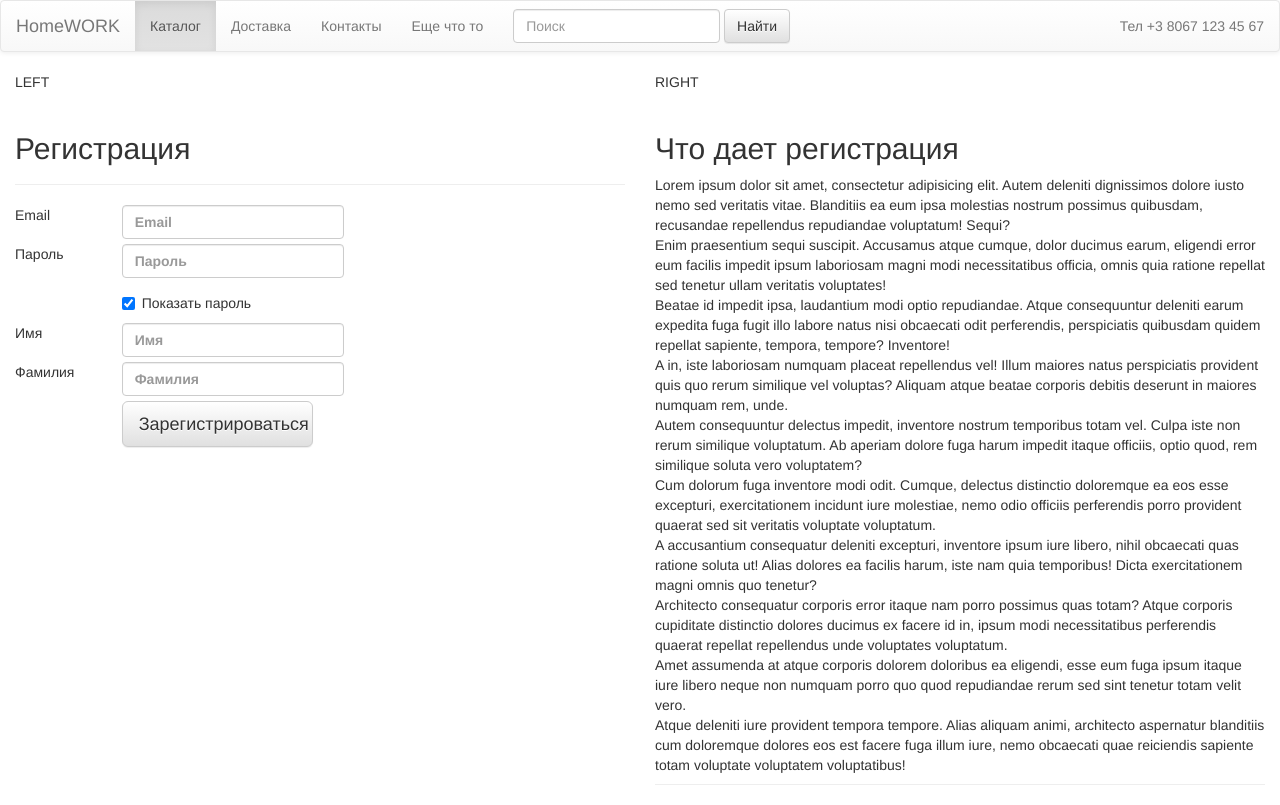
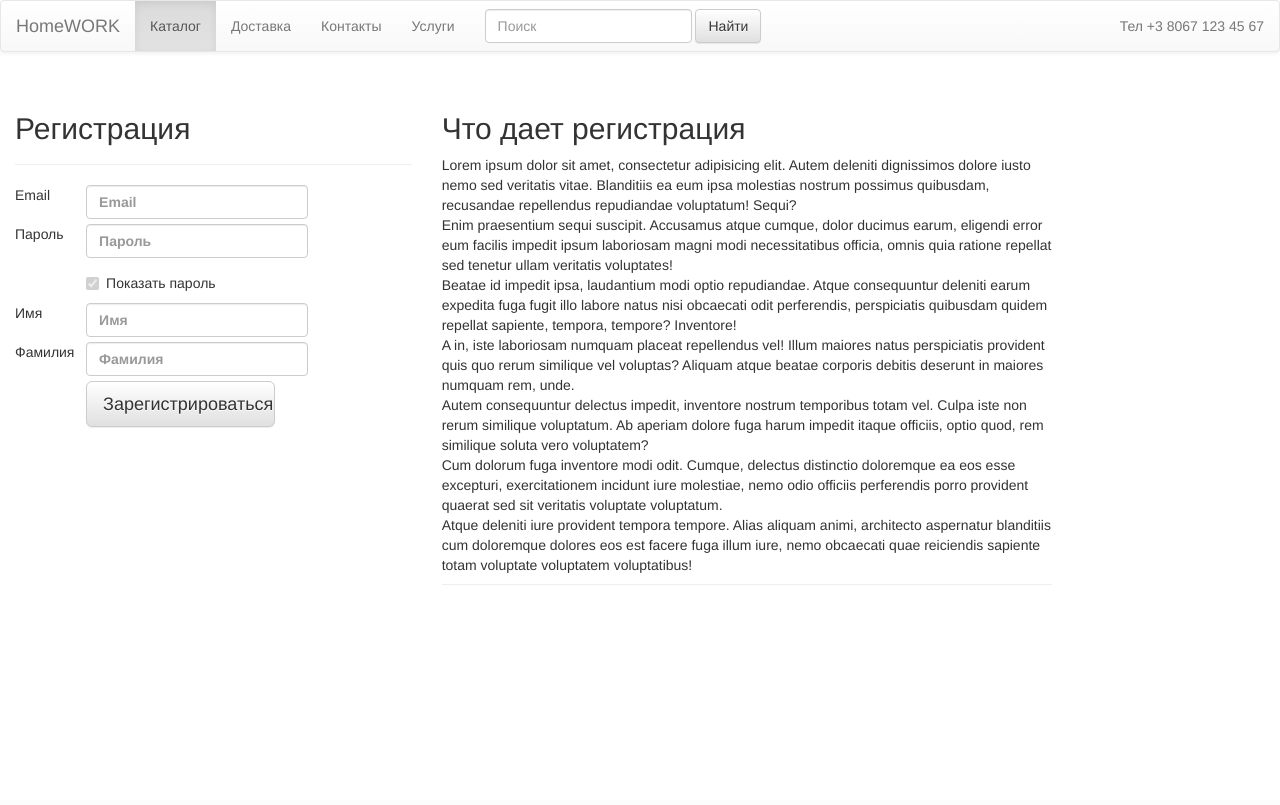
Before and after one commit to SkillAlex1984/skillup-php, a PHP site: page /lesson4/hmwork4.html in a window 1280 px wide. After the commit the page ends 585 px from the top, so only its background shows below. Run offline with PHP 8.4, Linux system fonts and the light colour scheme.

Commit message:
Make homework 4: Bootstrap

```diff
--- a/lesson4/hmwork4.html
+++ b/lesson4/hmwork4.html
@@ -13,7 +13,7 @@
         <nav class="navbar navbar-default">
             <div class="container-fluid">
                         <!-- Brand and toggle get grouped for better mobile display -->
-                        <div class="navbar-header">
+                      <div class="navbar-header">
                             <button type="button" class="navbar-toggle collapsed" data-toggle="collapse" data-target="#bs-example-navbar-collapse-1" aria-expanded="false">
                                 <span class="sr-only">Toggle navigation</span>
                                 <span class="icon-bar"></span>
@@ -29,7 +29,7 @@
                                 <li class="active"><a href="#">Каталог <span class="sr-only">(current)</span></a></li>
                                 <li><a href="#">Доставка</a></li>
                                 <li><a href="#">Контакты</a></li>
-                                <li><a href="#">Еще что то</a></li>
+                                <li><a href="#">Услуги</a></li>
                             </ul>
                             <form class="navbar-form navbar-left">
                                 <div class="form-group">
@@ -38,10 +38,11 @@
                                 <button type="submit" class="btn btn-default">Найти</button>
                             </form>
                             <p class="navbar-text navbar-right">Тел +3 8067 123 45 67</p>
+
                         </div>
             </div>
             <!-- Collect the nav links, forms, and other content for toggling -->
-            <div class="collapse navbar-collapse" id="bs-example-navbar-collapse-1">
+           <div class="collapse navbar-collapse" id="bs-example-navbar-collapse-1">
                 <ul class="nav navbar-nav">
         </nav>
 
@@ -49,8 +50,7 @@
 
         <div class="container-fluid">
             <div class="row">
-                <div class="col-md-6">
-                    LEFT
+                <div class="col-xs-4 col-md-4">
                     <div class="page-header">
                         <h2>Регистрация<small></small></h2>
                     </div>
@@ -79,7 +79,7 @@
                                     </label>
                                     <div class="checkbox">
                                         <label>
-                                            <input type="checkbox" checked> Показать пароль
+                                            <input type="checkbox" checked disabled> Показать пароль
                                         </label>
                                     </div>
                                 </form>
@@ -107,15 +107,14 @@
                                         <input type="text" id="text2" class="form-control" placeholder="Фамилия">
                                     </label>
                                     <p>
-                                      <button type="button" class="btn btn-default btn-lg wigth">Зарегистрироваться</button>
+                                        <button type="submit" class="btn btn-default btn-lg wigth">Зарегистрироваться</button>
                                     </p>
                                 </form>
                             </div>
 
                         </div>
                 </div>
-                <div class="col-md-6">
-                    RIGHT
+                <div class="col-xs-6 col-md-6">
                     <div class="page-header">
                         <h2>Что дает регистрация<small></small></h2>
                         <div>
@@ -143,26 +142,15 @@
                                 esse excepturi, exercitationem incidunt iure molestiae, nemo odio officiis perferendis
                                 porro provident quaerat sed sit veritatis voluptate voluptatum.
                             </div>
-                            <div>A accusantium consequatur deleniti excepturi, inventore ipsum iure libero, nihil
-                                obcaecati quas ratione soluta ut! Alias dolores ea facilis harum, iste nam quia
-                                temporibus! Dicta exercitationem magni omnis quo tenetur?
-                            </div>
-                            <div>Architecto consequatur corporis error itaque nam porro possimus quas totam? Atque
-                                corporis cupiditate distinctio dolores ducimus ex facere id in, ipsum modi
-                                necessitatibus perferendis quaerat repellat repellendus unde voluptates voluptatum.
-                            </div>
-                            <div>Amet assumenda at atque corporis dolorem doloribus ea eligendi, esse eum fuga ipsum
-                                itaque iure libero neque non numquam porro quo quod repudiandae rerum sed sint tenetur
-                                totam velit vero.
-                            </div>
                             <div>Atque deleniti iure provident tempora tempore. Alias aliquam animi, architecto
                                 aspernatur blanditiis cum doloremque dolores eos est facere fuga illum iure, nemo
                                 obcaecati quae reiciendis sapiente totam voluptate voluptatem voluptatibus!
                             </div> </div>
                     </div>
                 </div>
+                <div class="col-xs-2 col-md-2"></div>
+
             </div>
-
         </div>
 </body>
 </html>
--- a/lesson4/style.css
+++ b/lesson4/style.css
@@ -5,7 +5,7 @@
     max-height: 170px;
 }
 .wigth {
-    width: 38%;
+    width: 58%;
 }
 .otst {
     margin-right: 20px;
```
